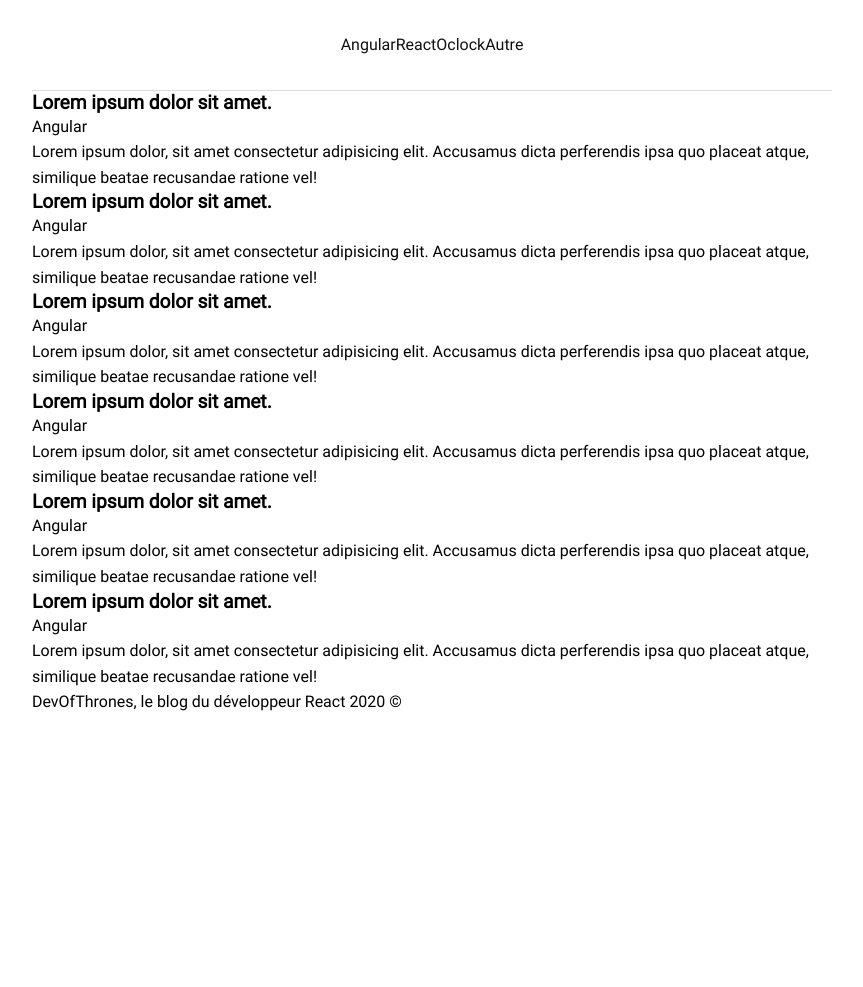
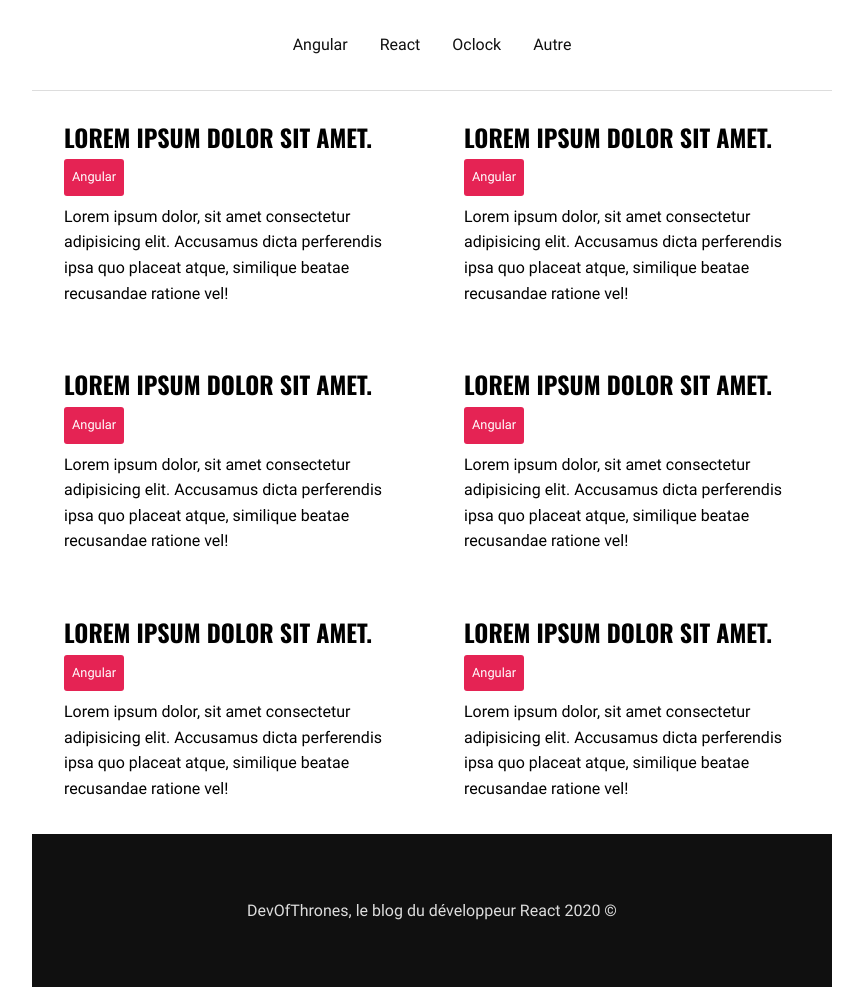
Before and after one commit to lucilef81/blog-v1-lucilef81, a React app: page / in a window 1280 px wide. Shown: the whole page, without its empty margins (208-1071 px from the left). Before the commit the page ends 800 px from the top, so only its background shows below. Built offline with nearby package versions, Linux system fonts and the light colour scheme.

Commit message:
css fini et donc statique fini

```diff
--- a/src/assets/index.html
+++ b/src/assets/index.html
@@ -4,7 +4,8 @@
         <meta charset="utf-8" />
         <meta name="viewport" content="width=device-width, initial-scale=1.0" />
         <meta http-equiv="x-ua-compatible" content="ie=edge" />
-        <title>Modele</title>
+		<title>Blog React</title>
+		<link href="https://fonts.googleapis.com/css?family=Oswald:700&display=swap" rel="stylesheet">
     </head>
     <body>
         <div id="root"></div>
--- /dev/null
+++ b/src/components/Article/ArticleStyled.js
@@ -0,0 +1,31 @@
+import styled from 'styled-components';
+
+import theme from 'src/style/theme';
+
+const ArticleStyled = styled.article`
+  width: 50%;
+  padding: 2rem;
+
+  &:hover {
+    background-color: #f0f0f0;
+  }
+
+  h2 {
+    font-family: ${theme.fontTitle};
+    font-weight: bold;
+    text-transform: uppercase;
+    font-size: 1.5em;
+  }
+
+  .tag {
+    background-color: ${theme.primaryColor};
+    padding: 0.5rem;
+    color: #fff;
+    border-radius: 3px;
+    display:inline-block;
+    margin: 0.5rem 0;
+    font-size: 0.8em;
+  }
+`;
+
+export default ArticleStyled;
--- a/src/components/Article/index.js
+++ b/src/components/Article/index.js
@@ -1,11 +1,13 @@
 import React from 'react';
 
+import ArticleStyled from './ArticleStyled';
+
 const Article = () => (
-  <article>
+  <ArticleStyled>
     <h2>Lorem ipsum dolor sit amet.</h2>
-    <p>Angular</p>
+    <p className="tag">Angular</p>
     <p>Lorem ipsum dolor, sit amet consectetur adipisicing elit. Accusamus dicta perferendis ipsa quo placeat atque, similique beatae recusandae ratione vel!</p>
-  </article>
+  </ArticleStyled>
 );
 
 export default Article;
--- /dev/null
+++ b/src/components/Articles/ArticlesStyled.js
@@ -0,0 +1,8 @@
+import styled from 'styled-components';
+
+const ArticlesStyled = styled.main`
+  display: flex;
+  flex-wrap: wrap;
+`;
+
+export default ArticlesStyled;
--- a/src/components/Articles/index.js
+++ b/src/components/Articles/index.js
@@ -2,15 +2,17 @@ import React from 'react';
 
 import Article from 'src/components/Article';
 
+import ArticlesStyled from './ArticlesStyled';
+
 const Articles = () => (
-  <main>
+  <ArticlesStyled>
     <Article />
     <Article />
     <Article />
     <Article />
     <Article />
     <Article />
-  </main>
+  </ArticlesStyled>
 );
 
 export default Articles;
--- /dev/null
+++ b/src/components/Footer/FooterStyled.js
@@ -0,0 +1,10 @@
+import styled from 'styled-components';
+
+const FooterStyled = styled.footer`
+  background-color: #101010;
+  color: #ddd;
+  padding: 4rem;
+  text-align: center;
+`;
+
+export default FooterStyled;
--- a/src/components/Footer/index.js
+++ b/src/components/Footer/index.js
@@ -1,12 +1,14 @@
 import React from 'react';
+
+import FooterStyled from './FooterStyled';
 
 const Footer = () => {
   const now = new Date();
   const year = now.getFullYear();
   return (
-    <footer>
+    <FooterStyled>
       <p>DevOfThrones, le blog du développeur React {year} &copy;</p>
-    </footer>
+    </FooterStyled>
   );
 };
 
--- a/src/components/Menu/MenuStyled.js
+++ b/src/components/Menu/MenuStyled.js
@@ -32,9 +32,11 @@ const MenuStyled = styled.header`
 
   a {
     color: #101010;
+    margin: 0 1em;
+    cursor: pointer;
 
     &:hover {
-      color: red;
+      color: ${theme.primaryColor};
     }
   }
 `;
```
